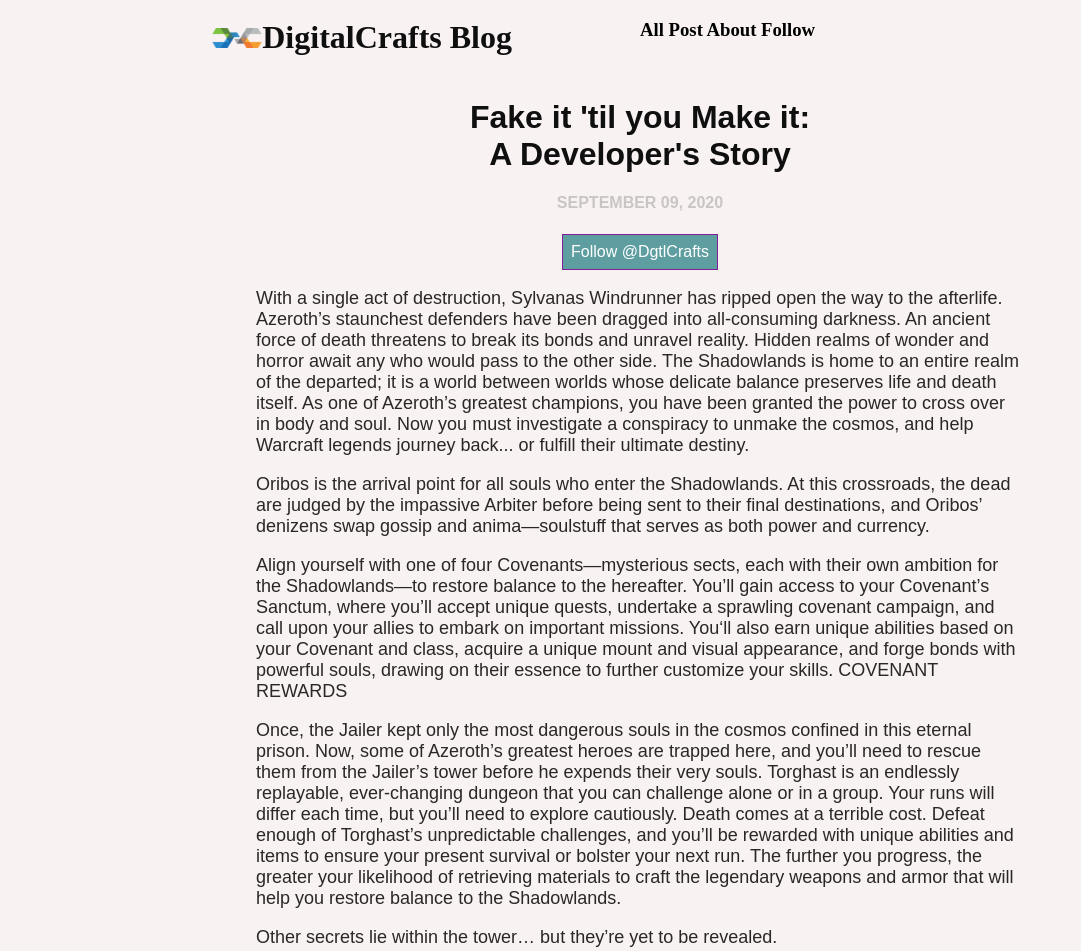
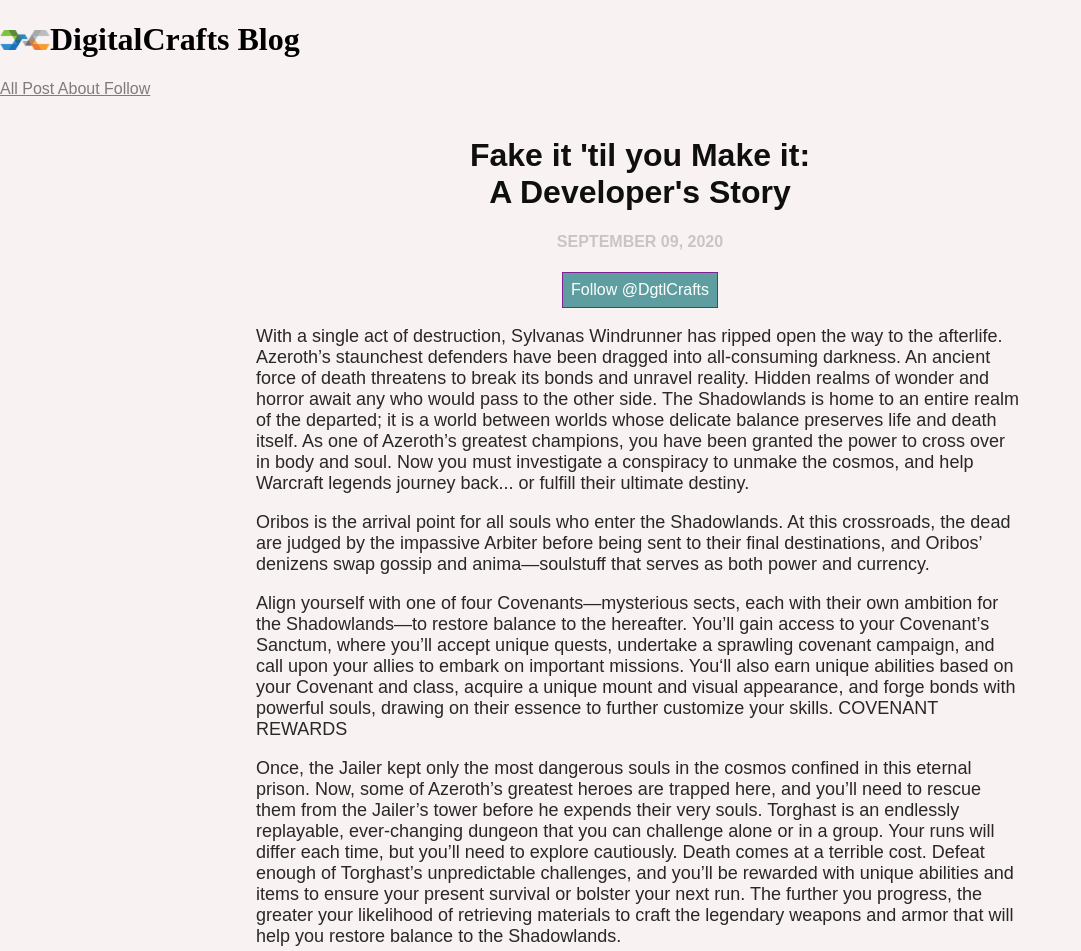
Before and after one commit to William-Thompson12/HTML-CSS-Bootcamp, a plain HTML site: page DC_Blog/DC_Blog.html in a window 1280 px wide. Shown: the top 951 px of the page, without its empty margins (0-1081 px from the left). Drawn offline with Linux system fonts and the light colour scheme.

Commit message:
failed @ header

```diff
--- a/DC_Blog/DC_Blog.html
+++ b/DC_Blog/DC_Blog.html
@@ -9,10 +9,12 @@
 <body>
 <div class="page">
     <div class="header">
+        <div class="dcLogo">
         <h1><img src="img/logo.png" width="50" height="20">DigitalCrafts Blog</h1>
-    </div>
-    <div class="headerButtons">
-        <h3>All Post About Follow</h3>
+        </div>
+        <div class="headerButtons">
+            <a href="#all">All Post About Follow</a>
+        </div>
     </div>
     <br>
     <div class="title">
--- a/DC_Blog/Styles.css
+++ b/DC_Blog/Styles.css
@@ -16,18 +16,21 @@
     text-align: center;
 }
 .header {
-    display: block;
-    float: left;
-    width: 50%;
-    height: 20%;
+    display: inline;
+    width: 100vw;
+    height: 20vh;
+}
+.dcLogo {
+    display: inline-block;
+
+}
+.headerButtons > a{
     text-align: right;
-}
-.headerBottons {
-    display: block;
-    width: 50%;
-    height: 20%;
-    text-align: right;
-    margin: 0px 10% 0px 0px;
+    color:rgb(99, 95, 95);
+    cursor: pointer;
+    font-family: sans-serif;
+    opacity: 80%;
+    margin: 0px 0px 0px 0px;
 }
 .header > h1 {
     color:rgb(15, 15, 15);
```
